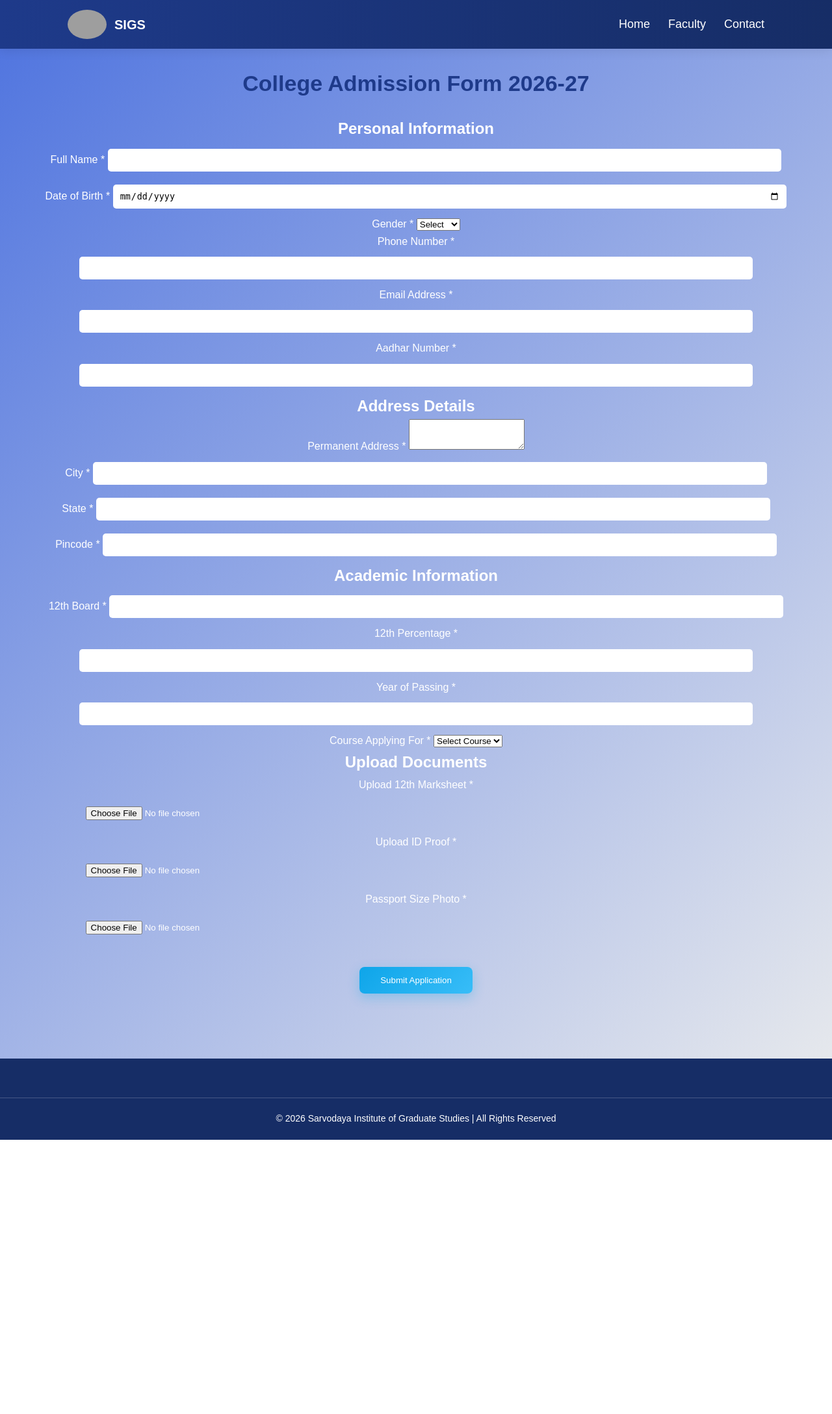
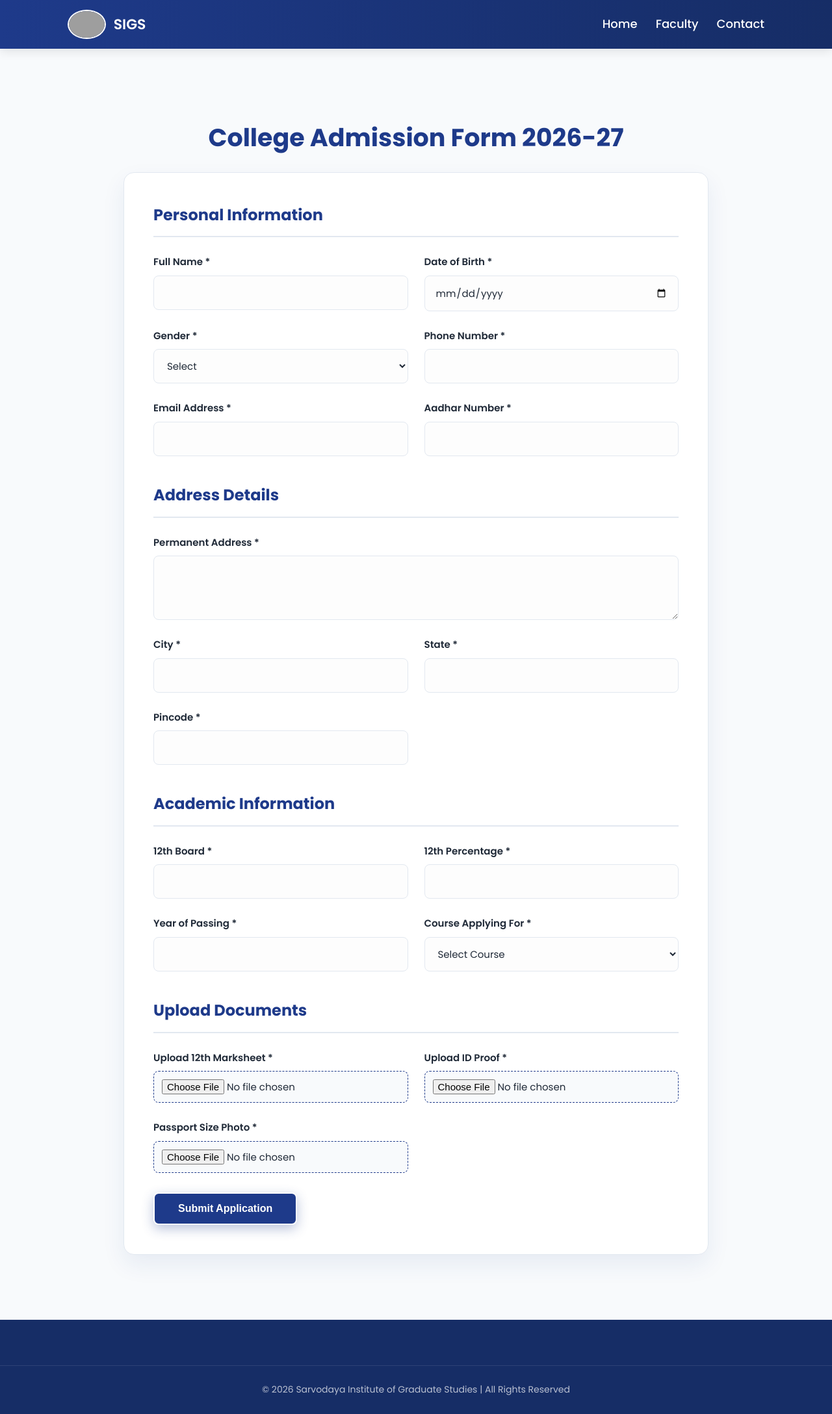
Before and after one commit to Jaikeerthana-G/College-website-SIGS, a Django app: template templates/core/admission.html in a window 1280 px wide. Shown: the whole page at 65% size. Before the commit the page ends 1754 px from the top, so only its background shows below. Run offline with Django 3.2, Linux system fonts and the light colour scheme; the template is opened without the code that fills it, so the values that code supplies are empty; grey boxes are pictures that could not be loaded.

Commit message:
Update styling to strict Navy Blue and White theme with enhanced form layout

```diff
--- a/static/assets/css/style.css
+++ b/static/assets/css/style.css
@@ -1,15 +1,16 @@
 /* ===================== ROOT COLORS ===================== */
 
 :root {
-    --primary: #1e3a8a;
-    --primary-dark: #162d66;
-    --accent: #0ea5e9;
-    --accent-soft: #38bdf8;
-    --bg-light: #f8fafc;
-    --bg-alt: #eef4ff;
-    --text-dark: #1f2937;
-    --text-light: #6b7280;
+    --primary: #1e3a8a;       /* Vibrant Navy Blue */
+    --primary-dark: #162d66;  /* Darker Navy */
+    --accent: #ffffff;        /* White Accent */
+    --accent-soft: #f0f4f8;   /* Soft Off-White */
+    --bg-light: #f8fafc;      /* Very Light Grey/Blue for body */
+    --bg-alt: #ffffff;        /* White for alternating sections */
+    --text-dark: #1f2937;     /* Dark Grey for readability */
+    --text-light: #4b5563;    /* Medium Grey */
     --white: #ffffff;
+    --border: #e2e8f0;        /* Light Border */
 }
 
 
@@ -51,8 +52,8 @@ body {
 }
 
 .section-title {
-    font-size: 34px;
-    font-weight: 600;
+    font-size: 38px;
+    font-weight: 700;
     text-align: center;
     margin-bottom: 20px;
     color: var(--primary);
@@ -87,7 +88,7 @@ body {
     top: 0;
     width: 100%;
     background: linear-gradient(90deg, var(--primary), var(--primary-dark));
-    box-shadow: 0 4px 15px rgba(0,0,0,0.08);
+    box-shadow: 0 4px 15px rgba(0,0,0,0.1);
     z-index: 1000;
 }
 
@@ -106,12 +107,13 @@ body {
     text-decoration: none;
     color: var(--white);
     font-weight: 600;
-    font-size: 20px;
+    font-size: 22px;
 }
 
 .brand img {
     height: 45px;
     border-radius: 50%;
+    border: 2px solid var(--white);
 }
 
 .nav-links {
@@ -135,7 +137,7 @@ body {
     height: 2px;
     bottom: -4px;
     left: 0;
-    background: var(--accent-soft);
+    background: var(--white);
     transition: 0.3s;
 }
 
@@ -198,19 +202,24 @@ body {
 
 .btn-primary {
     display: inline-block;
-    padding: 13px 32px;
-    background: linear-gradient(135deg, var(--accent), var(--accent-soft));
+    padding: 14px 36px;
+    background: var(--primary);
     color: var(--white);
+    border: 2px solid var(--white);
     border-radius: 8px;
     text-decoration: none;
-    font-weight: 500;
+    font-weight: 600;
+    font-size: 16px;
     transition: 0.3s ease;
-    box-shadow: 0 6px 18px rgba(14,165,233,0.3);
+    cursor: pointer;
+    box-shadow: 0 6px 18px rgba(30, 58, 138, 0.3);
 }
 
 .btn-primary:hover {
+    background: var(--white);
+    color: var(--primary);
     transform: translateY(-4px);
-    box-shadow: 0 10px 25px rgba(14,165,233,0.4);
+    box-shadow: 0 10px 25px rgba(30, 58, 138, 0.5);
 }
 
 
@@ -273,48 +286,96 @@ body {
 }
 
 .stats-grid h3 {
-    font-size: 40px;
+    font-size: 45px;
     margin-bottom: 8px;
-    font-weight: 600;
+    font-weight: 700;
 }
 
-body {
-    font-family: Arial, sans-serif;
-    background: linear-gradient(135deg, #4e73df, #eceded);
-    margin: 0;
-    padding: 0;
-    color: white;
-    text-align: center;
+.stats-grid p {
+    font-size: 18px;
+    opacity: 0.9;
 }
 
-.login-container {
-    background: rgba(0,0,0,0.4);
-    padding: 30px;
-    width: 300px;
-    margin: 100px auto;
-    border-radius: 10px;
+
+/* ===================== ADMISSION FORM ===================== */
+
+.admission-form {
+    max-width: 900px;
+    margin: 0 auto;
+    background: var(--white);
+    padding: 45px;
+    border-radius: 16px;
+    box-shadow: 0 15px 35px rgba(30, 58, 138, 0.08);
+    border: 1px solid var(--border);
 }
 
-input {
-    width: 90%;
-    padding: 10px;
-    margin: 10px 0;
-    border: none;
-    border-radius: 5px;
+.admission-form h2 {
+    color: var(--primary);
+    margin-bottom: 25px;
+    padding-bottom: 12px;
+    border-bottom: 2px solid var(--border);
+    font-size: 24px;
+    margin-top: 40px;
 }
 
-button {
-    padding: 10px 20px;
-    background: #f6c23e;
-    border: none;
-    border-radius: 5px;
-    cursor: pointer;
+.admission-form h2:first-of-type {
+    margin-top: 0;
 }
 
-.dashboard {
-    display: none;
-    margin-top: 50px;
+.form-grid {
+    display: grid;
+    grid-template-columns: repeat(auto-fit, minmax(300px, 1fr));
+    gap: 25px;
 }
+
+.form-grid > div {
+    display: flex;
+    flex-direction: column;
+}
+
+.form-grid .full-width {
+    grid-column: 1 / -1;
+}
+
+.admission-form label {
+    font-weight: 600;
+    margin-bottom: 8px;
+    color: var(--text-dark);
+    font-size: 15px;
+}
+
+.admission-form input,
+.admission-form select,
+.admission-form textarea {
+    padding: 14px 16px;
+    border: 1px solid var(--border);
+    border-radius: 8px;
+    font-family: inherit;
+    font-size: 15px;
+    transition: 0.3s ease;
+    background: #fdfdfd;
+    color: var(--text-dark);
+}
+
+.admission-form input:focus,
+.admission-form select:focus,
+.admission-form textarea:focus {
+    outline: none;
+    border-color: var(--primary);
+    box-shadow: 0 0 0 4px rgba(30, 58, 138, 0.15);
+    background: var(--white);
+}
+
+.admission-form textarea {
+    resize: vertical;
+}
+
+.admission-form input[type="file"] {
+    padding: 12px;
+    background: var(--bg-light);
+    border: 1px dashed var(--primary);
+}
+
 
 /* ===================== GALLERY ===================== */
 
@@ -368,18 +431,19 @@ button {
 .footer {
     background: var(--primary-dark);
     color: var(--white);
-    padding-top: 60px;
+    padding-top: 70px;
 }
 
 .footer-grid {
     display: grid;
     grid-template-columns: repeat(auto-fit, minmax(220px, 1fr));
     gap: 40px;
-    padding-bottom: 40px;
+    padding-bottom: 50px;
 }
 
-.footer h4 {
-    margin-bottom: 12px;
+.footer h3, .footer h4 {
+    margin-bottom: 15px;
+    color: var(--white);
 }
 
 .footer a {
@@ -389,21 +453,30 @@ button {
 }
 
 .footer a:hover {
-    color: var(--accent-soft);
+    color: var(--white);
+    padding-left: 5px;
+}
+
+.footer ul {
+    list-style: none;
+}
+
+.footer ul li {
+    margin-bottom: 10px;
 }
 
 .footer-bottom {
     text-align: center;
-    padding: 20px 0;
-    border-top: 1px solid rgba(255,255,255,0.2);
+    padding: 25px 0;
+    border-top: 1px solid rgba(255,255,255,0.1);
     font-size: 14px;
+    color: rgba(255,255,255,0.7);
 }
 
 
 /* ===================== RESPONSIVE ===================== */
 
 @media (max-width: 768px) {
-
     .nav-links {
         position: absolute;
         top: 80px;
--- a/templates/core/admission.html
+++ b/templates/core/admission.html
@@ -86,7 +86,7 @@
             <h2>Address Details</h2>
 
             <div class="form-grid">
-                <div>
+                <div class="full-width">
                     <label>Permanent Address *</label>
                     <textarea name="address" rows="3" required></textarea>
                 </div>
--- a/templates/core/index.html
+++ b/templates/core/index.html
@@ -31,7 +31,7 @@
 
     <!-- ================= NAVIGATION ================= -->
     <header class="navbar">
-        <div class="nav-container">
+        <div class="container nav-container">
             <a href="{% url 'index' %}" class="brand">
                 <img src="{% static 'assets/images/SIGS.jpg' %}" alt="SIGS Logo">
                 <span class="logotext">SIGS</span>
```
Also changed, not shown: other parts of static/assets/css/style.css (+37 -24 lines), create_ppt.py (+14 -1 lines), 1 other file.
